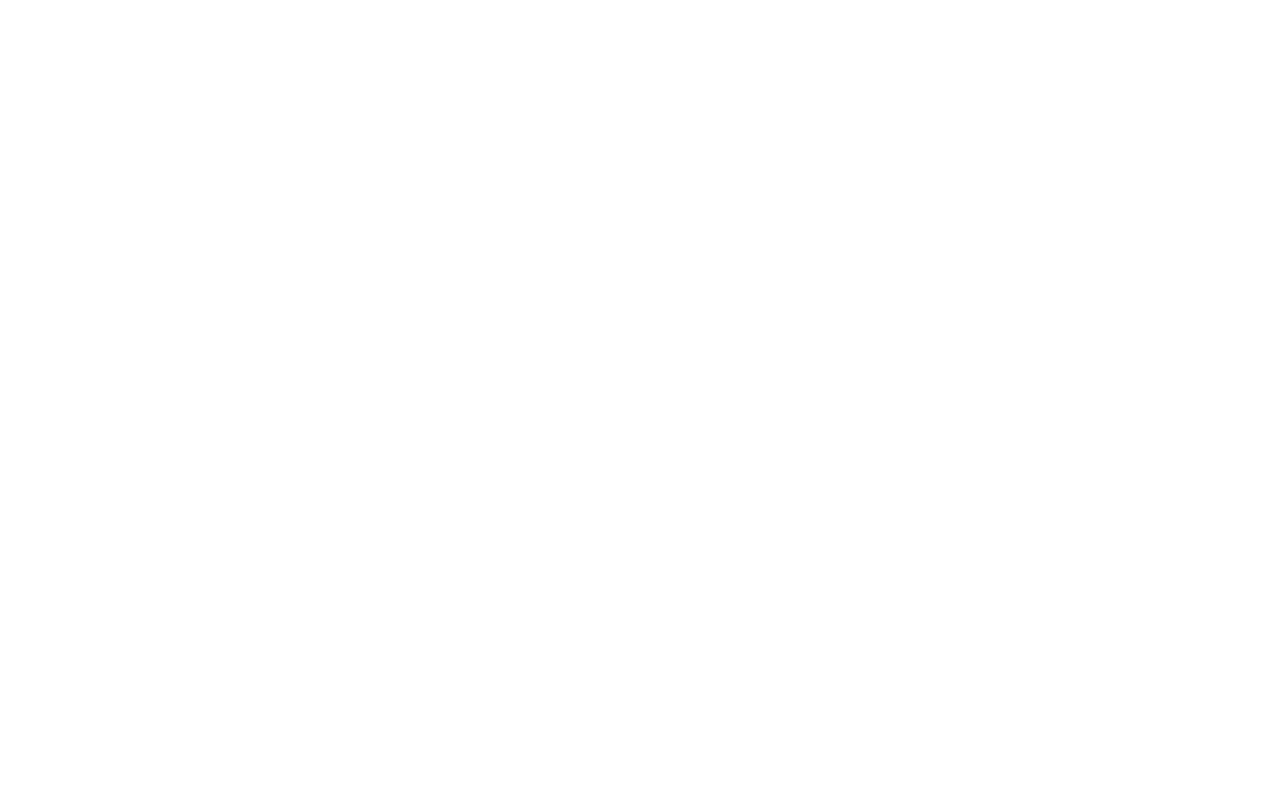
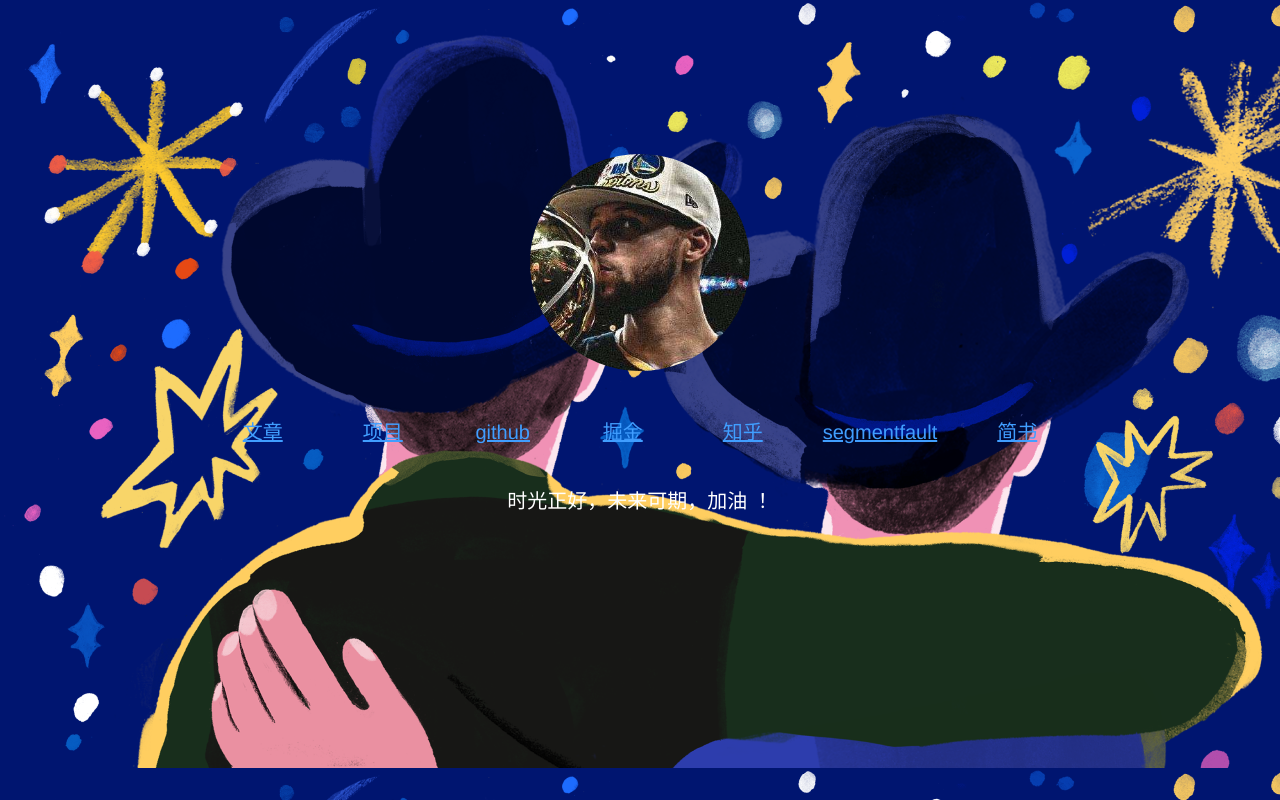
Before and after one commit to Bodyfunk/lin-and-qi_web, a Vue app: page / in a window 1280 px wide. Built offline with nearby package versions, Linux system fonts and the light colour scheme.

Commit message:
M:home页

```diff
--- a/src/views/Home.vue
+++ b/src/views/Home.vue
@@ -1,11 +1,129 @@
 <template>
-
+    <div class="home">
+        <div class="content">
+            <!-- 主页头 -->
+            <div class="home-header">
+                <router-link
+                class="link"
+                to="/"
+                >
+                <img
+                    class="home-logo"
+                    src="../assets/image/ku.png"
+                    alt="aaayi logo"
+                />
+                </router-link>
+            </div>
+        <!-- 主页 内容 -->
+            <div class="home-body">
+                <div class="list">
+                <router-link
+                    class="link"
+                    to="/articles"
+                >
+                    文章
+                </router-link>
+                <router-link
+                    class="link"
+                    to="/project"
+                >
+                    项目
+                </router-link>
+                <a
+                    target="_blank"
+                    rel="noopener noreferrer"
+                    class="link"
+                    href="https://github.com/biaochenxuying"
+                >
+                    github
+                </a>
+                <a
+                    target="_blank"
+                    rel="noopener noreferrer"
+                    class="link"
+                    href="https://juejin.im/user/591d6b4d0ce463006926ae40"
+                >
+                    掘金
+                </a>
+                <a
+                    target="_blank"
+                    rel="noopener noreferrer"
+                    class="link"
+                    href="https://www.zhihu.com/people/mo-xu-ming-53/posts"
+                >
+                    知乎
+                </a>
+                <a
+                    target="_blank"
+                    rel="noopener noreferrer"
+                    class="link"
+                    href="https://segmentfault.com/u/biaochenxuying"
+                >
+                    segmentfault
+                </a>
+                <a
+                    target="_blank"
+                    rel="noopener noreferrer"
+                    class="link"
+                    href="https://www.jianshu.com/u/91717b553bfd"
+                >
+                    简书
+                </a>
+                </div>
+                <div class="introduce"> 时光正好，未来可期，加油 ！ </div>
+            </div>
+        </div>
+    </div>
 </template>
 
 <script setup lang="ts">
 console.log(import.meta.env.VITE_APP_TITLE)
 </script>
 
-<style scoped>
-
+<style scoped lang="less">
+.home {
+  position: fixed;
+  left: 0;
+  top: 0;
+  width: 100%;
+  height: 100%;
+  background-image: url('../assets/image/bro.png');
+  .content {
+    position: fixed;
+    left: 0;
+    top: 0;
+    right: 0;
+    bottom: 0;
+    font-size: 20px;
+    text-align: center;
+    padding-top: 12%;
+    .home-logo {
+      width: 220px;
+      border-radius: 50%;
+    }
+    .home-header {
+      .link {
+        display: block;
+      }
+    }
+    .home-body {
+      padding-top: 20px;
+      .list {
+        .link {
+          display: inline-block;
+          padding: 20px;
+          color: #409eff;
+          min-width: 80px;
+        }
+        .link:hover {
+          color: rgb(155, 35, 35);
+        }
+      }
+    }
+    .introduce {
+      padding-top: 20px;
+      color: #fff;
+    }
+  }
+}
 </style>
```
Also changed, not shown: package.json (line endings or trailing spaces), src/assets/image/bro.png (added), src/assets/image/ku.png (added).
